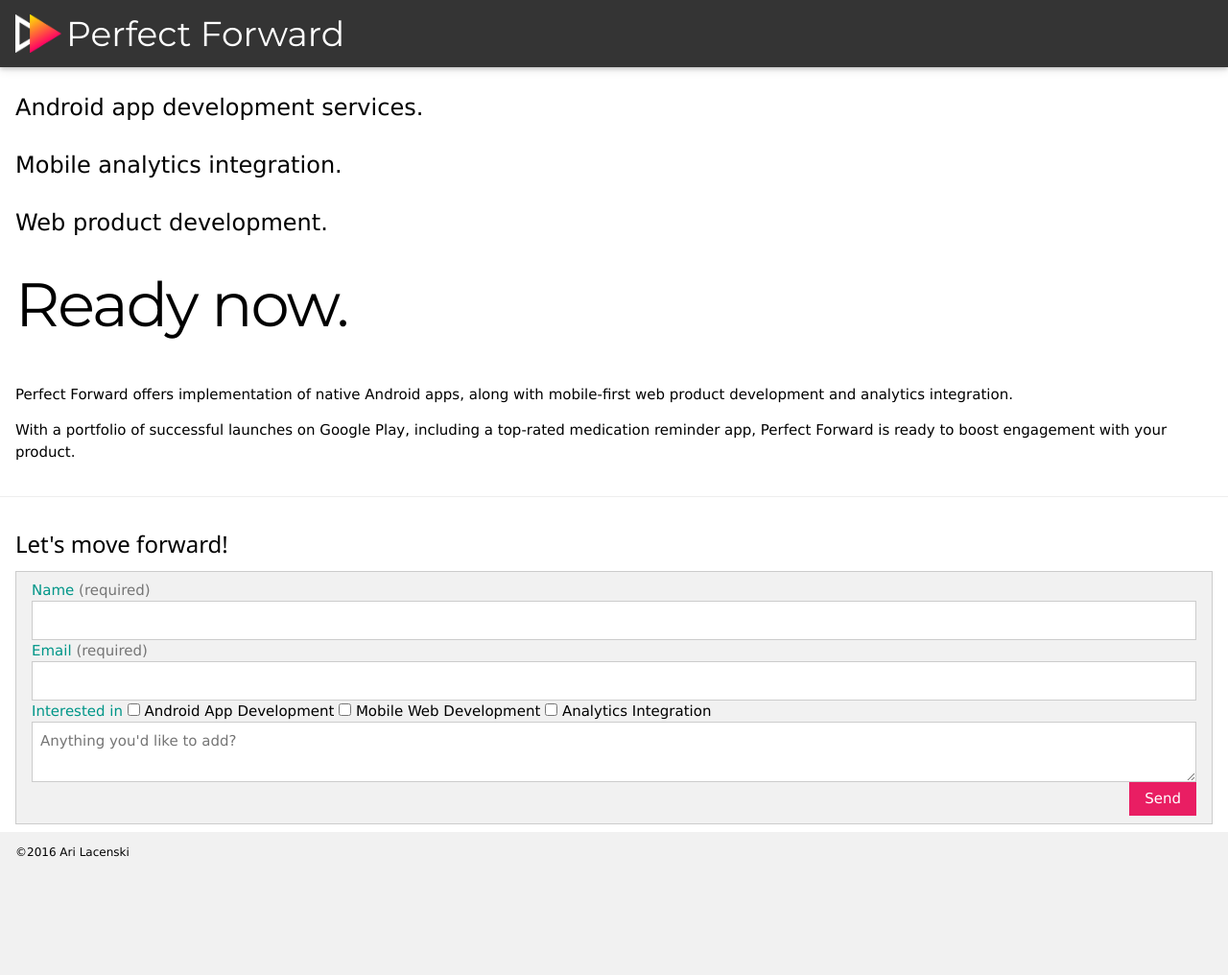
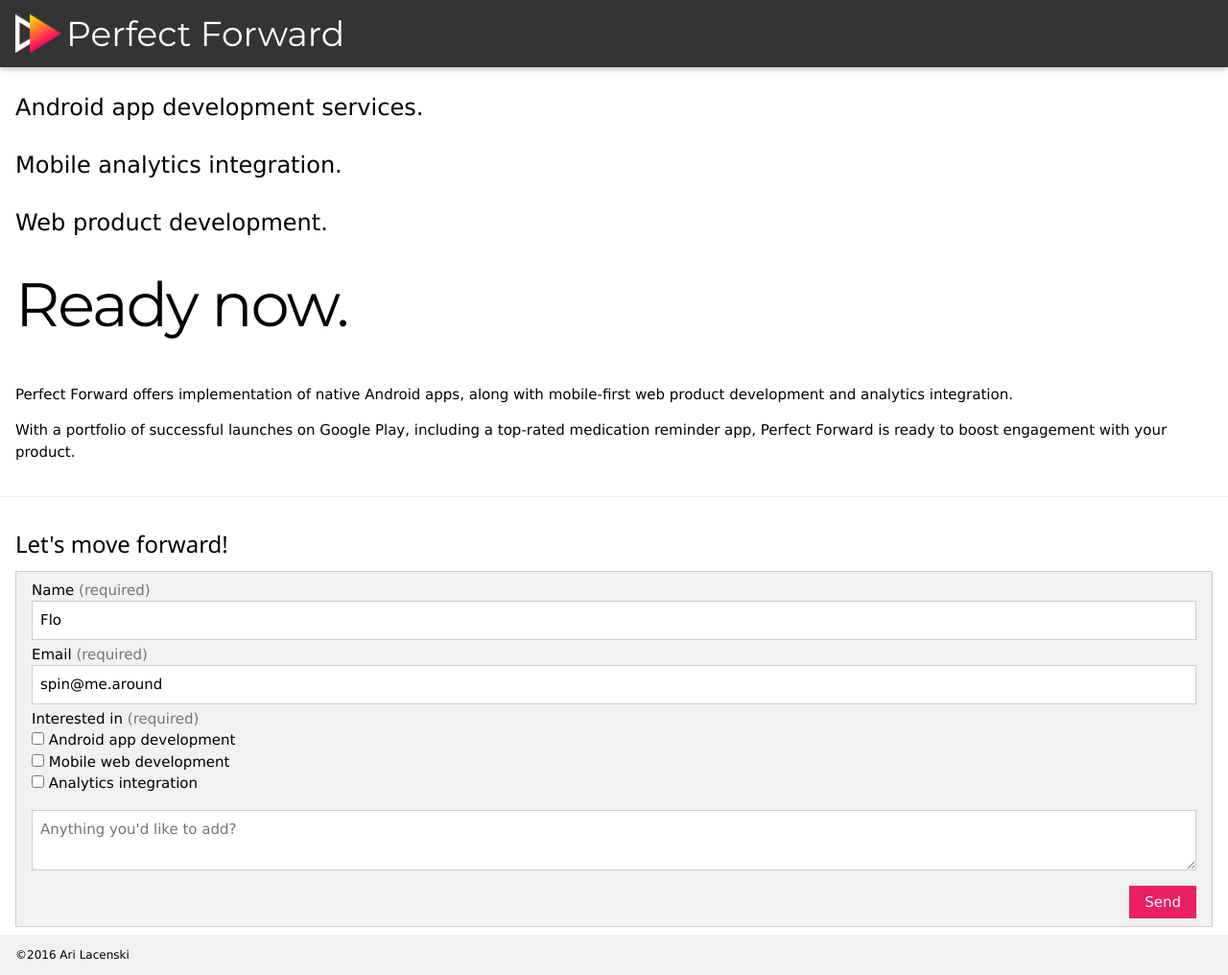
Before and after one commit to tensory/tensory.github.io, a Jekyll site: the page built from index.html, in a window 1280 px wide. Shown: the whole page at 96% size. Built offline with Jekyll 4.4.1, drawn with Linux system fonts in a browser that asks for light colours; nearby versions of some CDN libraries; before the commit the page ends 909 px from its top, so only the background shows below that.

Commit message:
Added checkbox validation.

```diff
--- a/_includes/head.html
+++ b/_includes/head.html
@@ -4,4 +4,6 @@
     <meta name="viewport" content="width=device-width, initial-scale=1">
     <link href="https://fonts.googleapis.com/css?family=Montserrat:400" rel="stylesheet" type="text/css">
     <link href="css/main.css" rel="stylesheet" type="text/css" />
+
+    <script src="https://ajax.googleapis.com/ajax/libs/jquery/3.1.0/jquery.min.js"></script>
 </head>
--- a/_layouts/default.html
+++ b/_layouts/default.html
@@ -9,5 +9,30 @@
     <div class="w3-container">
         {% include footer.html %}
     </div>
-    </body>
+</body>
+<script type="text/javascript">
+    var validator = {
+        validateCheckboxes: function(checkboxes) {
+            var required = true;
+            for (i = 0; i < checkboxes.length; i++) {
+                if ($(checkboxes[i]).prop('checked') == true) {
+                    required = false;
+                    break;
+                }
+            }
+
+            $.each(checkboxes, function(i, o) {
+                $(o).prop('required', required);
+            });
+        }
+    };
+    $(function() {
+        var checkboxes = $("#contact-form input[name='contact_inquiry']");
+        $.each(checkboxes, function(i, o) {
+            $(o).change(function() {
+                validator.validateCheckboxes(checkboxes);
+            });
+        });
+    });
+</script>
 </html>
--- a/index.html
+++ b/index.html
@@ -1,6 +1,7 @@
 ---
 layout: default
 ---
+<!-- <span class="w3-show-inline-block w3-btn w3-right w3-pink middle">Contact</span> -->
 <div class="w3-container">
   <p class="w3-xlarge">Android app development services.</p>
   <p class="w3-xlarge">Mobile analytics integration.</p>
@@ -17,26 +18,21 @@
 </div>
 <hr/>
 <div class="w3-container w3-padding-bottom">
-    <h3>Let's move forward!</h3>
-    <form class="w3-container w3-padding w3-light-grey w3-border">
-        <label for="contact_name" class="w3-label">Name</label> <span class="w3-text-grey">(required)</span>
-        <input class="w3-input w3-border" name="contact_name" id="contact_name" type="text" autosuggest="name" required/>
+    <h2 class="w3-xlarge">Let's move forward!</h2>
+    <form id="contact-form" action="#" class="w3-container w3-padding w3-light-grey w3-border">
+        <label for="contact_name" class="w3-label">Name</label>  <span class="w3-text-grey">(required)</span>
+        <input class="w3-input w3-border" name="contact_name" id="contact_name" type="text" autosuggest="name" value="Flo" required/>
 
         <label for="contact_email" class="w3-label">Email</label>  <span class="w3-text-grey required">(required)</span>
-        <input class="w3-input w3-border" name="contact_email" id="contact_email" type="email" autosuggest="email" required/>
+        <input class="w3-input w3-border" name="contact_email" id="contact_email" type="email" autosuggest="email" value="spin@me.around" required/>
 
-        <label for="contact_inquiry" class="w3-label">Interested in</label>
-        <label class="checkbox-group"><input class="w3-checkbox" name="contact_inquiry" type="checkbox" value="android"/> Android App Development</label>
-        <label class="checkbox-group"><input class="w3-checkbox" name="contact_inquiry" type="checkbox" value="web"/> Mobile Web Development</label>
-        <label class="checkbox-group"><input class="w3-checkbox" name="contact_inquiry" type="checkbox" value="analytics"/> Analytics Integration</label>
+        <label for="contact_inquiry" class="w3-label">Interested in</label> <span class="w3-text-grey required">(required)</span>
+        <label class="checkbox-group"><input class="w3-checkbox" name="contact_inquiry" type="checkbox" value="android" required/> Android app development</label>
+        <label class="checkbox-group"><input class="w3-checkbox" name="contact_inquiry" type="checkbox" value="web" required/> Mobile web development</label>
+        <label class="checkbox-group"><input class="w3-checkbox" name="contact_inquiry" type="checkbox" value="analytics" required/> Analytics integration</label>
 
-        <textarea name="contact_more" id="contact_more" class="w3-input w3-border" placeholder="Anything you'd like to add?"></textarea>
+        <textarea name="contact_more" id="contact_more" class="w3-input w3-margin-top w3-border" placeholder="Anything you'd like to add?"></textarea>
 
-        <button class="w3-btn w3-pink w3-right">Send</button>
+        <button class="w3-btn w3-pink w3-right w3-margin-top">Send</button>
     </form>
-<!--     <p>
-        Want to get started? Contact <a href="mailto:ari@perfectforward.co" class="w3-hover-text-pink">ari@perfectforward.co</a>.
-<!--     <p>
-        Want to get started? Contact <a href="mailto:ari@perfectforward.co" class="w3-hover-text-pink">ari@perfectforward.co</a>.
-    </p> -->
 </div>
```
Also changed, not shown: _includes/css/pf.css (+16 -0 lines).
